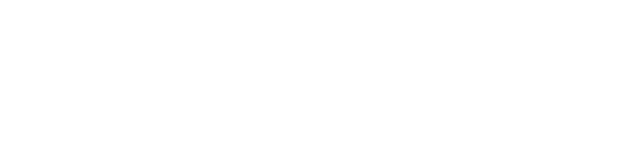
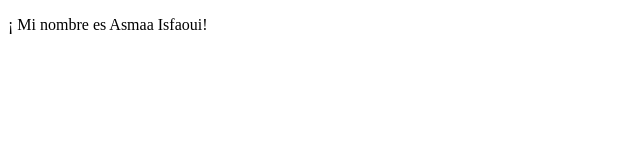
Before and after one commit to asmaaIsf/test-repositorio-Asmaa_Isfaoui, a plain HTML site: page index.html in a window 1280 px wide. Shown: the whole page, without its empty margins (0-640 px from the left). Drawn offline with Linux system fonts and the light colour scheme.

Commit message:
mi nombre

```diff
--- a/index.html
+++ b/index.html
@@ -7,6 +7,10 @@
     <title>Git VSCODE</title>
 </head>
 <body>
-
+    <div class=”container”>
+        <div class=”row”>
+            <p> ¡ Mi nombre es Asmaa Isfaoui! </p>
+        </div>
+    </div>
 </body>
 </html>
```
